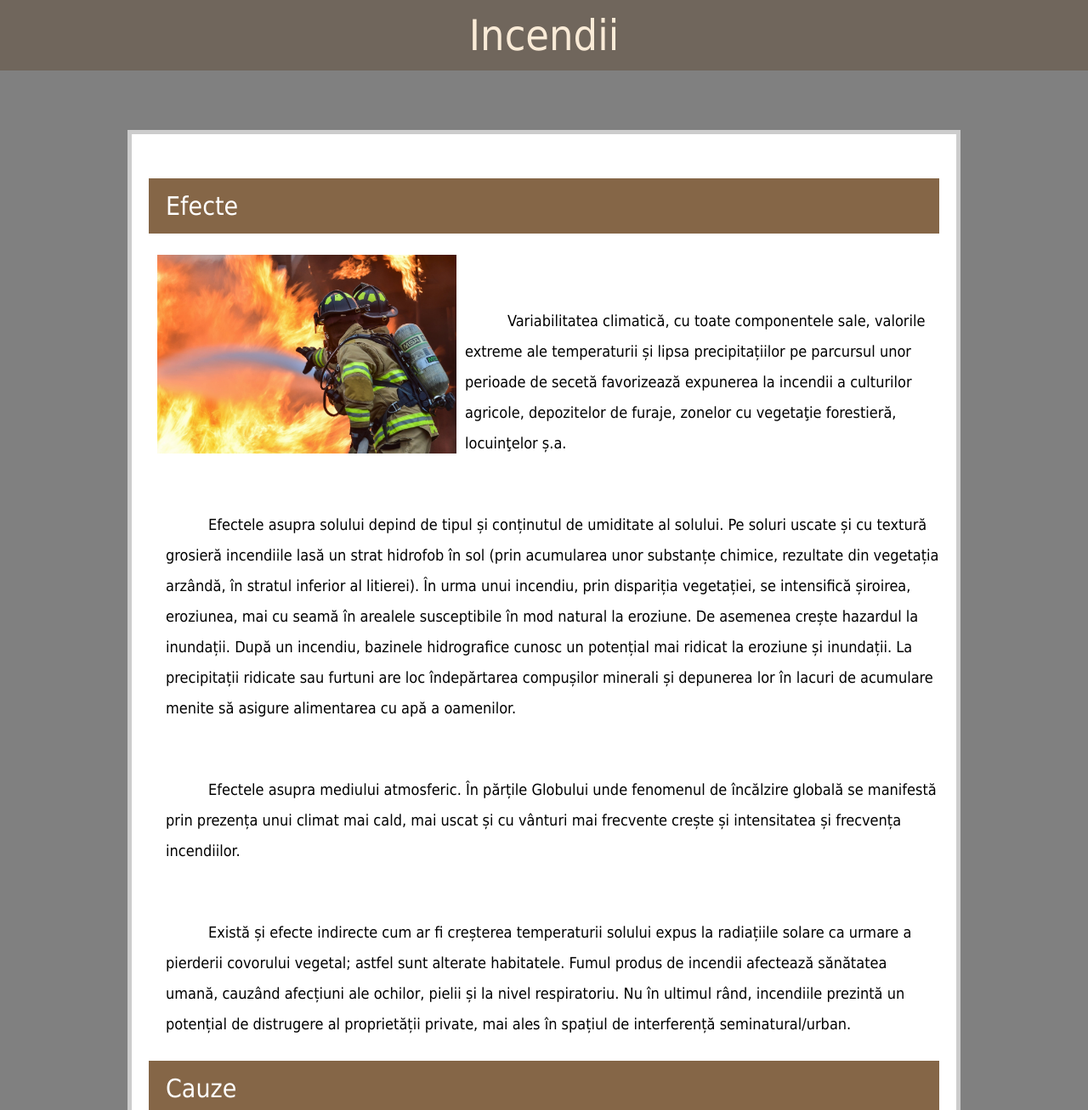
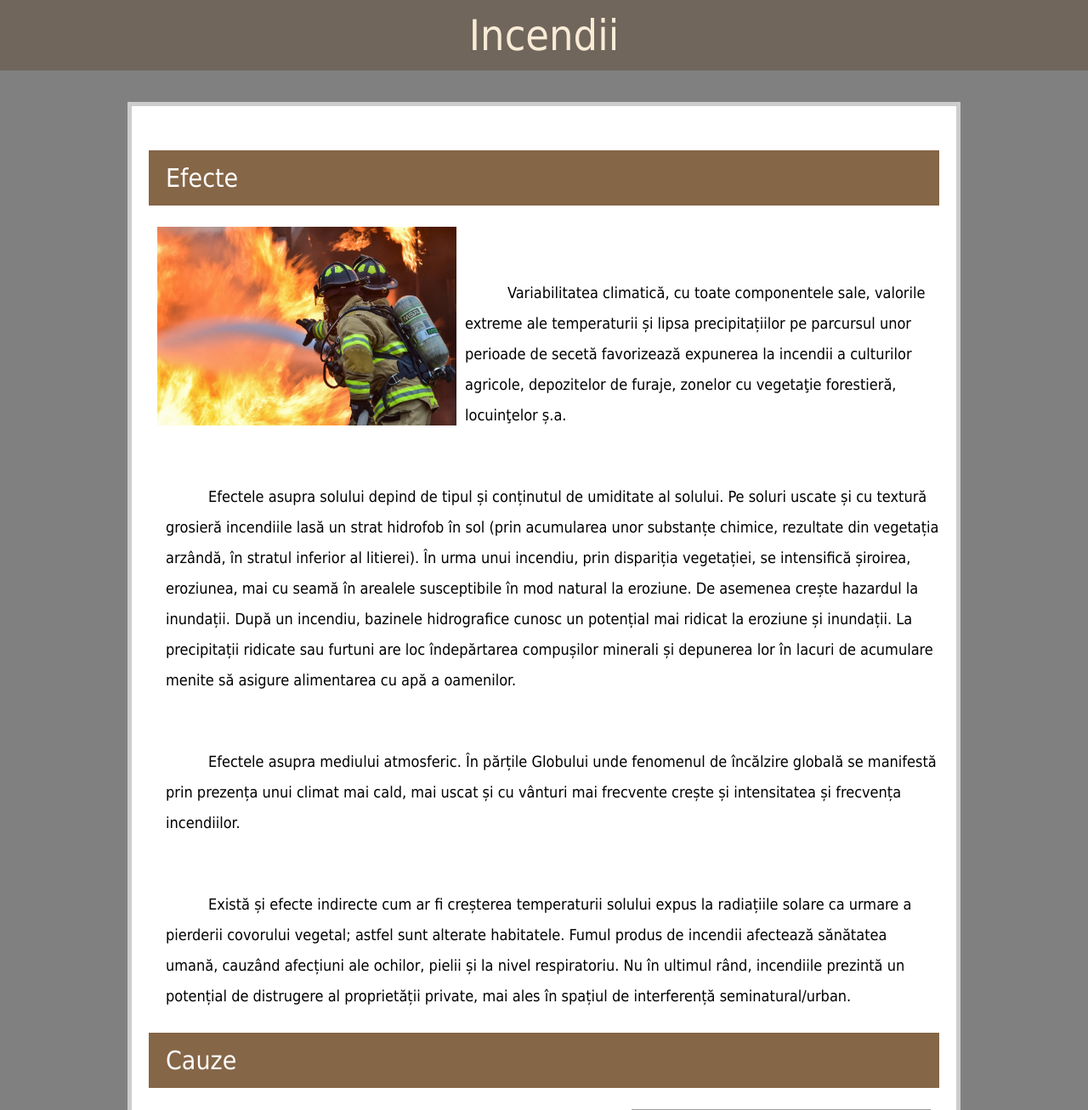
Before and after one commit to doriangh/Crisis-Containment-Service---A7, a PHP site: page /incendii.html in a window 1280 px wide. Shown: the part 343-1650 px from the top of the page at 85% size. Run offline with PHP 8.4, Linux system fonts and the light colour scheme; grey boxes are pictures that could not be loaded.

Commit message:
Modificare padding
Am modificat padding-ul chenarului sa fie mai mic pentru a corespunde cu padding-ul celorlalte pagini.

```diff
--- a/incendii.css
+++ b/incendii.css
@@ -98,7 +98,7 @@ header p {
 .sectiune_text_pagina{
 	background-color: grey;
 	width: 100%;
-	padding :50px 0px;
+	padding : 17px 0px;
 }
 
 .sectiune_text_pagina h2{
```
